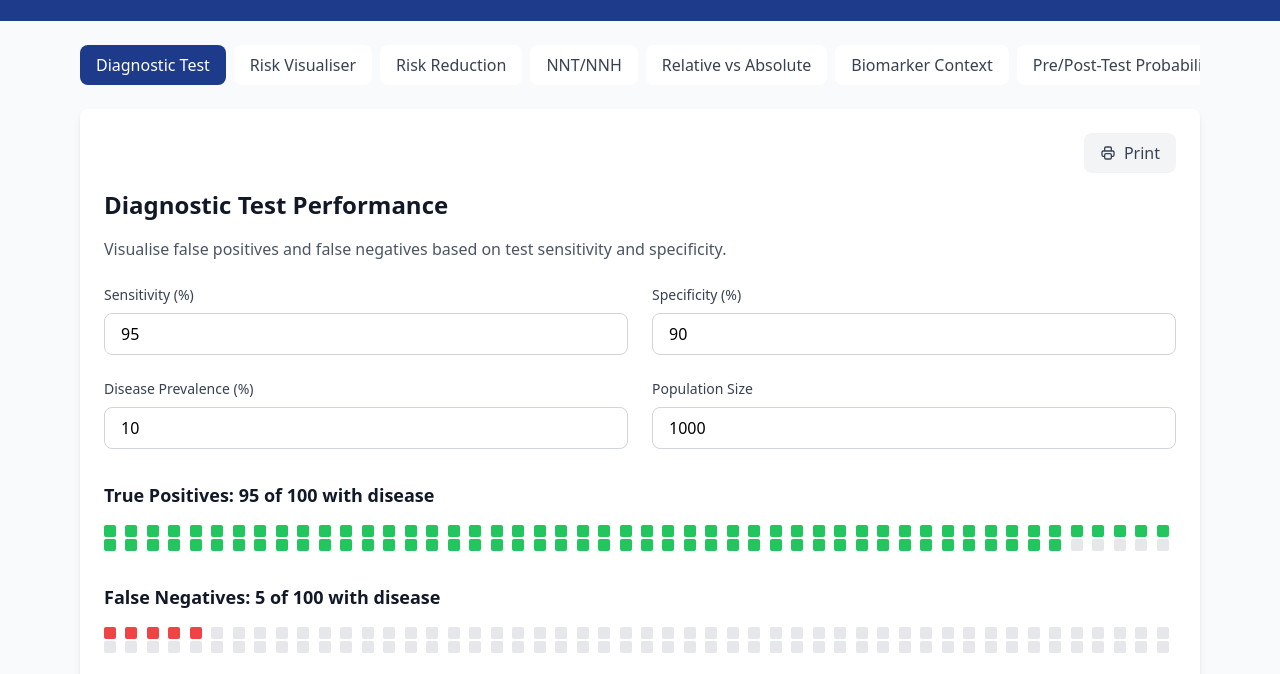
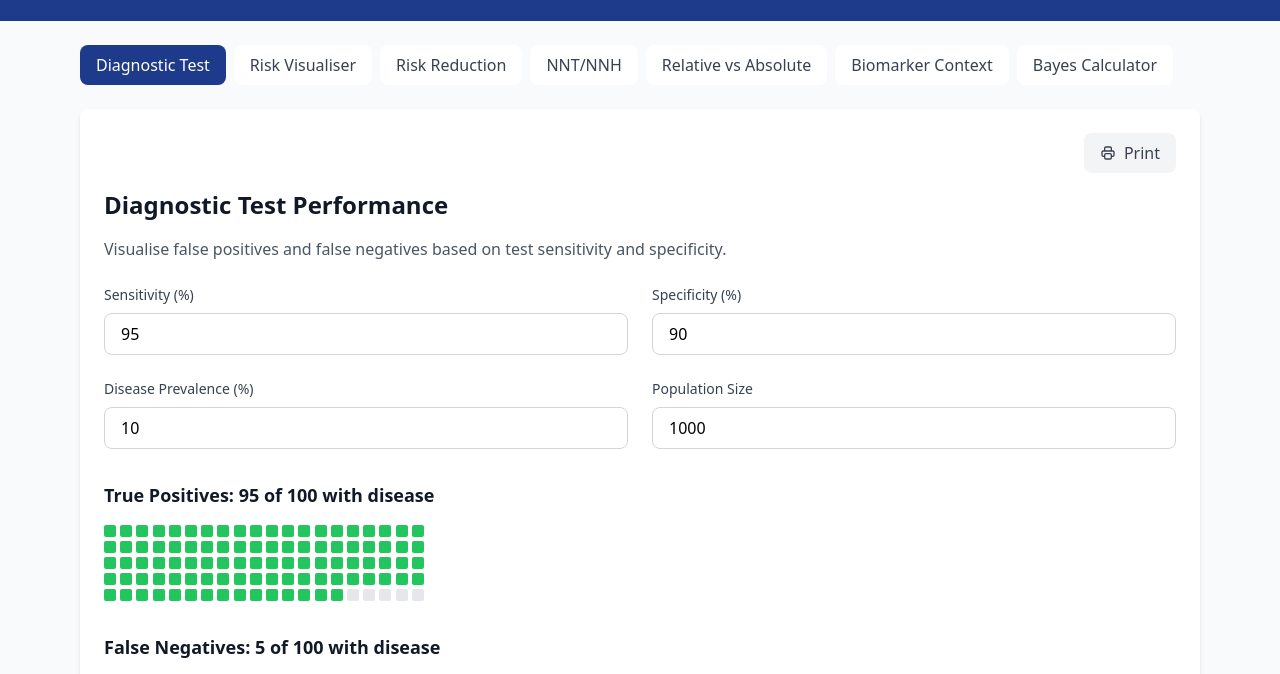
Before and after one commit to shakeymedic/medical-data-visualiser, a plain HTML site: page index.html in a window 1280 px wide. Shown: the part 107-781 px from the top of the page. Drawn offline with nearby package versions, Linux system fonts and the light colour scheme.

Commit message:
Update index.html

```diff
--- a/index.html
+++ b/index.html
@@ -16,18 +16,15 @@
     </style>
   <style>
     .population-grid {
-      margin: 0 auto;
-      max-width: 100%;
+      /* This is now controlled by max-width on the element and responsive columns */
       display: grid;
     }
     @media (max-width: 640px) {
       .population-grid { grid-template-columns: repeat(20, minmax(0, 1fr)) !important; }
     }
-    @media (min-width: 641px) and (max-width: 1024px) {
-      .population-grid { grid-template-columns: repeat(40, minmax(0, 1fr)) !important; }
-    }
-    @media (min-width: 1025px) {
-      .population-grid { grid-template-columns: repeat(50, minmax(0, 1fr)) !important; }
+    @media (min-width: 641px) {
+       /* Use a consistent column count on larger screens to maintain the desired look */
+      .population-grid { grid-template-columns: repeat(20, minmax(0, 1fr)) !important; }
     }
   </style>
 </head>
@@ -64,7 +61,7 @@
                     Biomarker Context
                 </button>
                 <button onclick="switchTab('likelihood')" class="tab-btn px-4 py-2 rounded-lg font-medium whitespace-nowrap transition-colors" data-tab="likelihood">
-                    Pre/Post-Test Probability
+                    Bayes Calculator
                 </button>
             </div>
 
@@ -153,7 +150,7 @@
 
         function createIconArray(affected, total, colour, label) {
             var displayTotal = Math.min(total, 1000);
-            var html = '<div class="grid population-grid gap-0.5">';
+            var html = '<div class="grid population-grid gap-1 max-w-xs">';
             var affectedCount = (total > 0) ? Math.round((affected / total) * displayTotal) : 0;
 
             for (var i = 0; i < displayTotal; i++) {
```
